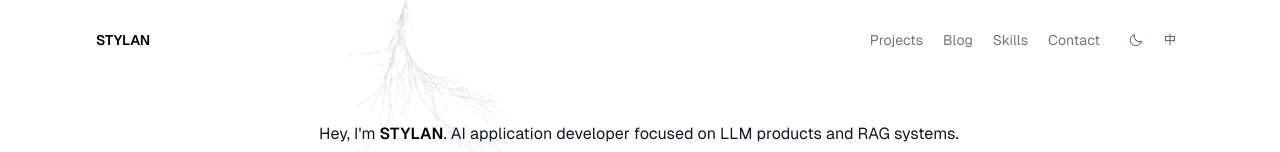
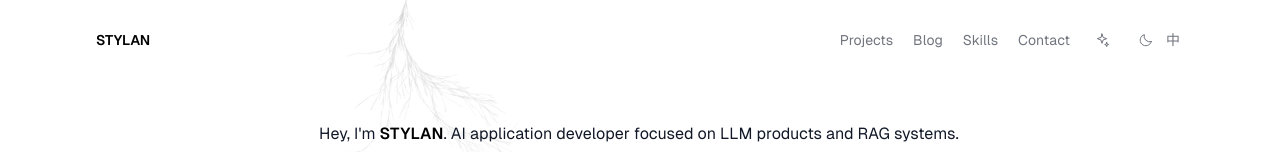
Before and after one commit to duan-deqing/duan-deqing.github.io, a React (Vite) app: page / in a window 1280 px wide. Shown: the top 152 px of the page. Built offline with nearby package versions, Linux system fonts and the light colour scheme.

Commit message:
feat: 右上角增加背景切换与 antfu 式导航按钮

```diff
--- /dev/null
+++ b/src/backgrounds/BackgroundToggle.jsx
@@ -0,0 +1,29 @@
+import { useLanguage } from '../hooks/useLanguage'
+import { SparklesIcon } from '../components/site/icons'
+
+const LABELS = {
+  plum: { en: 'Plum', zh: '枝条' },
+  dots: { en: 'Dots', zh: '点阵' },
+  none: { en: 'None', zh: '无' },
+}
+
+const BUTTON =
+  'inline-flex h-8 items-center justify-center rounded-none px-1 text-ink opacity-60 transition-opacity hover:opacity-100'
+
+export default function BackgroundToggle({ variant, onCycle }) {
+  const { t } = useLanguage()
+  const label = LABELS[variant] || LABELS.plum
+  const title = t({ en: `Background: ${label.en}`, zh: `背景：${label.zh}` })
+
+  return (
+    <button
+      type="button"
+      className={BUTTON}
+      onClick={onCycle}
+      aria-label={title}
+      title={title}
+    >
+      <SparklesIcon size={16} />
+    </button>
+  )
+}
--- a/src/backgrounds/index.js
+++ b/src/backgrounds/index.js
@@ -7,5 +7,12 @@ export const BACKGROUNDS = {
   dots: DotsBackground,
 }
 
-// Change this value to switch the homepage background: 'plum' | 'dots' | 'none'.
+export const BACKGROUND_ORDER = ['plum', 'dots', 'none']
+
+// Change this value to switch the default homepage background.
 export const HOME_BACKGROUND = 'plum'
+
+export function nextBackground(current) {
+  const index = BACKGROUND_ORDER.indexOf(current)
+  return BACKGROUND_ORDER[(index + 1) % BACKGROUND_ORDER.length] ?? HOME_BACKGROUND
+}
--- a/src/components/site/HomeHeader.jsx
+++ b/src/components/site/HomeHeader.jsx
@@ -4,9 +4,10 @@ import config from '../../content/site.yaml'
 import { useLanguage } from '../../hooks/useLanguage'
 import { cn } from '../../utils/cn'
 import ThemeLangControls from './ThemeLangControls'
+import BackgroundToggle from '../../backgrounds/BackgroundToggle'
 import { CloseIcon, MenuIcon } from './icons'
 
-export default function HomeHeader() {
+export default function HomeHeader({ background, onCycleBackground }) {
   const { t } = useLanguage()
   const { pathname } = useLocation()
   const [open, setOpen] = useState(false)
@@ -46,10 +47,16 @@ export default function HomeHeader() {
               {t(link.label)}
             </Link>
           ))}
+          {onCycleBackground ? (
+            <BackgroundToggle variant={background} onCycle={onCycleBackground} />
+          ) : null}
           <ThemeLangControls />
         </nav>
 
         <div className="flex items-center gap-2 md:hidden">
+          {onCycleBackground ? (
+            <BackgroundToggle variant={background} onCycle={onCycleBackground} />
+          ) : null}
           <ThemeLangControls />
           <button
             type="button"
--- a/src/components/site/ThemeLangControls.jsx
+++ b/src/components/site/ThemeLangControls.jsx
@@ -3,8 +3,11 @@ import { useTheme } from '../../hooks/useTheme'
 import { cn } from '../../utils/cn'
 import { MoonIcon, SunIcon } from './icons'
 
-const BUTTON =
-  'inline-flex h-8 items-center justify-center gap-1.5 rounded-md px-2 text-xs font-medium text-muted-strong transition-colors hover:bg-hover hover:text-ink'
+const BASE = 'inline-flex h-8 items-center justify-center gap-1.5'
+const ICON_BUTTON =
+  'rounded-none px-1 text-sm text-ink opacity-60 transition-opacity hover:opacity-100'
+const SIDEBAR_BUTTON =
+  'rounded-md px-2 text-xs font-medium text-muted-strong transition-colors hover:bg-hover hover:text-ink'
 
 export default function ThemeLangControls({ variant = 'icon', className }) {
   const { isDark, toggle: toggleTheme } = useTheme()
@@ -26,7 +29,7 @@ export default function ThemeLangControls({ variant = 'icon', className }) {
     <div className={cn('flex items-center gap-1', className)}>
       <button
         type="button"
-        className={BUTTON}
+        className={cn(BASE, showLabels ? SIDEBAR_BUTTON : ICON_BUTTON)}
         onClick={toggleTheme}
         aria-label={showLabels ? undefined : themeLabel}
         title={themeLabel}
@@ -36,7 +39,7 @@ export default function ThemeLangControls({ variant = 'icon', className }) {
       </button>
       <button
         type="button"
-        className={BUTTON}
+        className={cn(BASE, showLabels ? SIDEBAR_BUTTON : ICON_BUTTON)}
         onClick={toggleLang}
         aria-label={showLabels ? undefined : langLabel}
         title={langLabel}
--- a/src/layouts/HomeLayout.jsx
+++ b/src/layouts/HomeLayout.jsx
@@ -1,14 +1,38 @@
+import { useCallback, useState } from 'react'
 import { Outlet } from 'react-router-dom'
 import BackgroundLayer from '../backgrounds/BackgroundLayer'
+import { BACKGROUNDS, HOME_BACKGROUND, nextBackground } from '../backgrounds'
 import HomeFooter from '../components/site/HomeFooter'
 import HomeHeader from '../components/site/HomeHeader'
 
+function readBackground() {
+  try {
+    const saved = localStorage.getItem('home-background')
+    return saved && saved in BACKGROUNDS ? saved : HOME_BACKGROUND
+  } catch {
+    return HOME_BACKGROUND
+  }
+}
+
 export default function HomeLayout() {
+  const [background, setBackground] = useState(readBackground)
+  const cycleBackground = useCallback(() => {
+    setBackground((current) => {
+      const next = nextBackground(current)
+      try {
+        localStorage.setItem('home-background', next)
+      } catch {
+        // ignore unavailable storage
+      }
+      return next
+    })
+  }, [])
+
   return (
     <div className="relative min-h-dvh text-ink">
-      <BackgroundLayer />
+      <BackgroundLayer variant={background} />
       <div className="relative z-10 flex min-h-dvh flex-col">
-        <HomeHeader />
+        <HomeHeader background={background} onCycleBackground={cycleBackground} />
         <main className="mx-auto w-full max-w-[65ch] flex-1 px-5 py-10 md:px-7">
           <Outlet />
         </main>
```
Also changed, not shown: 2 other files (tests, documents, lock files or other folders).
